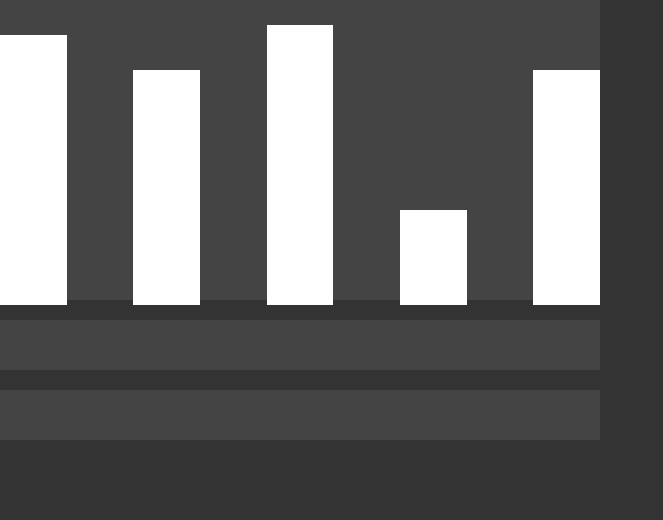
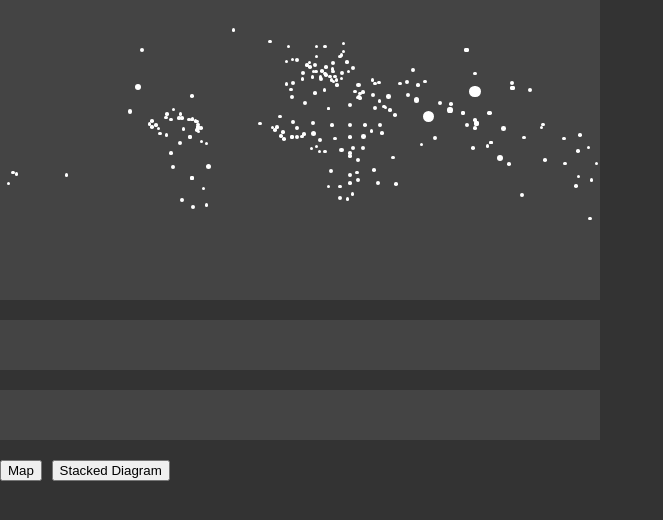
Before and after one commit to caitoor/ig2_ws21-22, a plain HTML site: page index.html in a window 1280 px wide. Shown: the whole page, without its empty margins (0-663 px from the left). Drawn offline with Linux system fonts and the light colour scheme.

Commit message:
swapping between map and stacked diagram

```diff
--- a/index.html
+++ b/index.html
@@ -13,7 +13,8 @@
     <div id="container" class="ui-element"></div>
     <div id="mouseover-label" class="ui-element"></div>
     <div id="click-label" class="ui-element"></div>
-
+    <button onclick="drawMap()">Map</button>
+    <button onclick="stackedDiagram()">Stacked Diagram</button>
     <script src="lib/jquery-3.6.0.min.js"></script>
     <script src="lib/gmynd.js"></script>
     <script src="data.js"></script>
--- a/main.js
+++ b/main.js
@@ -9,14 +9,11 @@ let data;
 let cumulatedByContinent;
 let groupedByContinent;
 
-let maxPopulation = 1;
-
 $(function () {
     console.log(positionData.length, " countries total before merge");
     prepareData();
     console.log(data.length, " countries total after merge");
-    // drawMap();
-    stackedDiagram();
+    init();
 });
 
 function prepareData() {
@@ -40,35 +37,61 @@ function prepareData() {
     ];
     cumulatedByContinent = gmynd.cumulateData(data, "continent", calculations);
     groupedByContinent = gmynd.groupData(data, "continent");
-    //console.log(Object.keys(groupedByContinent));
     console.log("The world has " + Object.keys(groupedByContinent).length + " continents.");
-    console.log("Europe has " + groupedByContinent["Europe"].length + " countries.");
-
-    maxPopulation = gmynd.dataMax(data, "population");
-    console.log("maxPopulation: ", maxPopulation);
+    // console.log("Europe has " + groupedByContinent["Europe"].length + " countries.");
 }
 
-function stackedDiagram() {
+function init() {
     const continentCount = Object.keys(groupedByContinent).length;
+    const maxCountriesPerContinent = gmynd.dataMax(cumulatedByContinent, "count");
+    const diagramHeight = stageHeight / maxCountriesPerContinent;
+    const diagramWidth = stageWidth / ((continentCount * 2) - 1);
+    const maxPopulation = gmynd.dataMax(data, "population");
     let continentIndex = 0;
     for (const prop in groupedByContinent) {
         const continentCountries = groupedByContinent[prop];
         console.log(prop, ":", continentCountries.length);
         continentCountries.forEach((country, index) => {
-            const width = stageWidth / ((continentCount * 2) - 1);
-            const height = 5;
-            const diagramY = index * height;
-            const diagramX = continentIndex * width * 2;
+            const mapArea = gmynd.map(country.population, 1, maxPopulation, 10, 100);
+            const mapRadius = gmynd.circleRadius(mapArea);
+            const computedProperties = {
+                diagramWidth: diagramWidth,
+                diagramHeight: diagramHeight,
+                diagramY: stageHeight - (index * diagramHeight) - diagramHeight,
+                diagramX: continentIndex * diagramWidth * 2,
+                mapSize: mapRadius * 2,
+                mapX: gmynd.map(country.longitude, -180, 180, 0, stageWidth) - mapRadius,
+                mapY: gmynd.map(country.latitude, -90, 90, stageHeight, 0) - mapRadius,
+            }
+            let countryBox = $("<div></div>");
+            countryBox.addClass("country");
+            countryBox.data(country);
+            countryBox.data(computedProperties);
+            countryBox.css({
+                left: computedProperties.mapX,
+                top: computedProperties.mapY,
+                width: computedProperties.mapSize,
+                height: computedProperties.mapSize,
+                "border-radius": "50%"
+            });
+            countryBox.mouseover(function () {
+                countryBox.addClass("highlight");
+                hoverlabel.text(countryBox.data().countryName);
+            });
 
-            let countryBox = $("<div></div>");
-            countryBox.css({
-                position: "absolute",
-                width: width,
-                height: height,
-                left: diagramX,
-                top: stageHeight - diagramY,
-                "background-color": "white"
+            countryBox.mouseout(function () {
+                countryBox.removeClass("highlight");
+                hoverlabel.text("");
+                // countryCircle.addClass("no-highlight-anymore");
             });
+
+            countryBox.click(function () {
+                $(".clicked").removeClass("clicked");
+
+                countryBox.addClass("clicked");
+                clicklabel.text(countryBox.data().countryName);
+            });
+
             stage.append(countryBox);
         });
         continentIndex++;
@@ -76,41 +99,27 @@ function stackedDiagram() {
 }
 
 function drawMap() {
-    for (let i = 0; i < data.length; i++) {
-        let longitude = gmynd.map(data[i].longitude, -180, 180, 0, stageWidth);
-        let latitude = gmynd.map(data[i].latitude, -90, 90, stageHeight, 0);
-        const countryArea = gmynd.map(data[i].population, 1, maxPopulation, 10, 100);
-        // const countryRadius = Math.sqrt(countryArea / Math.PI);
-        const countryRadius = gmynd.circleRadius(countryArea);
-        let countryCircle = $("<div></div>");
-        countryCircle.addClass("circle");
-        countryCircle.css({
-            width: countryRadius * 2,
-            height: countryRadius * 2,
-            left: longitude - countryRadius,
-            top: latitude - countryRadius
-        });
+    $(".country").each(function () {
+        let countryData = $(this).data();
+        $(this).animate({
+            width: countryData.mapSize,
+            height: countryData.mapSize,
+            left: countryData.mapX,
+            top: countryData.mapY,
+            "border-radius": "50%"
+        }, 1000);
+    });
+}
 
-        countryCircle.data(data[i]);
-
-        countryCircle.mouseover(function () {
-            countryCircle.addClass("highlight");
-            hoverlabel.text(countryCircle.data().countryName);
-        });
-
-        countryCircle.mouseout(function () {
-            countryCircle.removeClass("highlight");
-            hoverlabel.text("");
-            // countryCircle.addClass("no-highlight-anymore");
-        });
-
-        countryCircle.click(function () {
-            $(".clicked").removeClass("clicked");
-
-            countryCircle.addClass("clicked");
-            clicklabel.text(countryCircle.data().countryName);
-        });
-
-        stage.append(countryCircle);
-    }
+function stackedDiagram() {
+    $(".country").each(function () {
+        let countryData = $(this).data();
+        $(this).animate({
+            width: countryData.diagramWidth,
+            height: countryData.diagramHeight,
+            left: countryData.diagramX,
+            top: countryData.diagramY,
+            "border-radius": "0%"
+        }, 1000);
+    });
 }
--- a/style.css
+++ b/style.css
@@ -25,6 +25,11 @@ body {
     color:red;
 }
 
+.country {
+    background-color: white;
+    position: absolute;
+}
+
 .bar {
     background-color: white;
     position: absolute;
```
